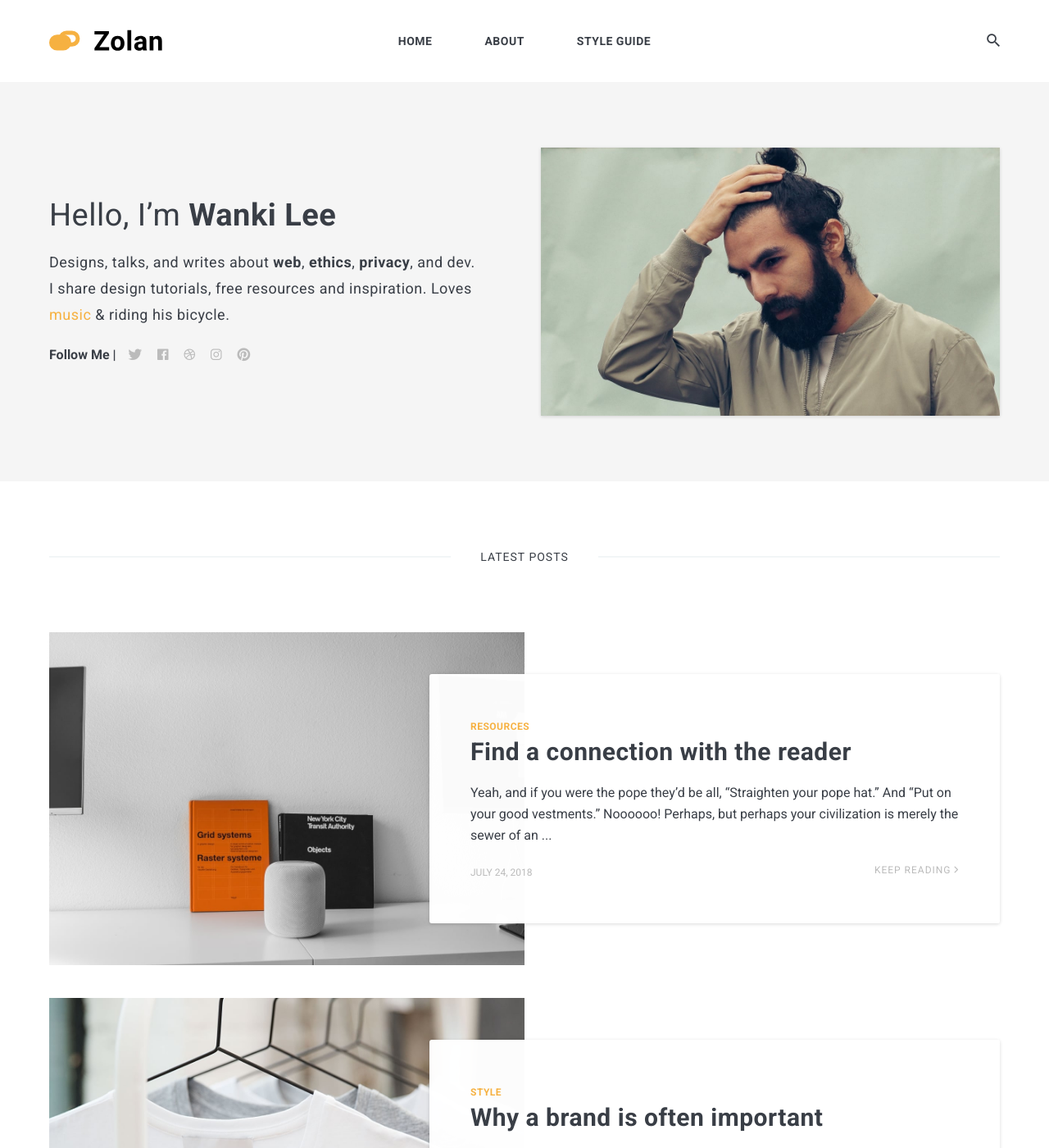
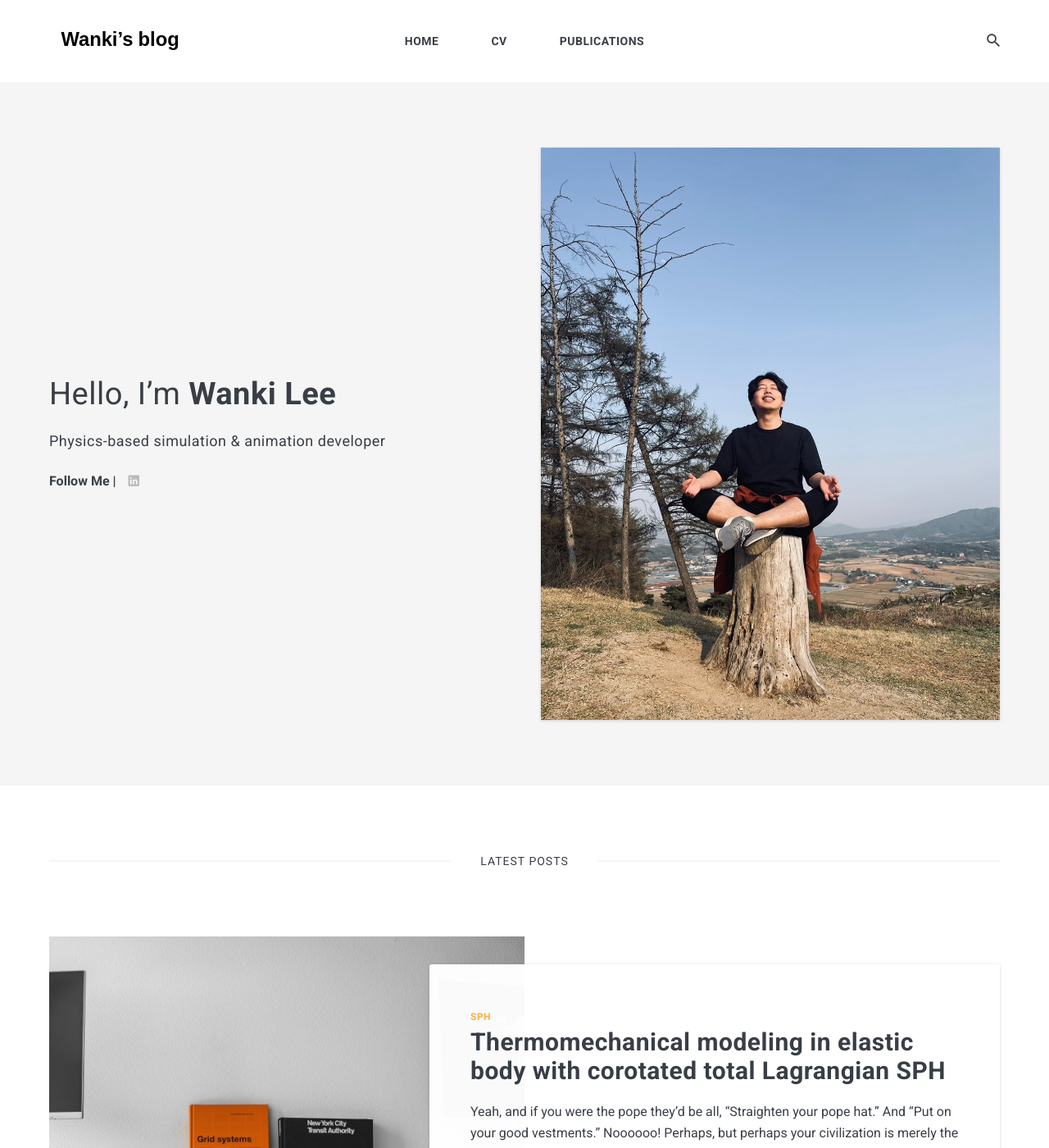
Before and after one commit to WanKiLee95/WankiLee.github.io, a Jekyll site: the page built from index.html, in a window 1280 px wide and 1400 px high. Shown: the whole window at 82% size. Built offline with Jekyll 4.4.1, drawn with Linux system fonts in a browser that asks for light colours; nearby versions of some CDN libraries; the list of posts is cut into pages by our own code.

Commit message:
commit for saving upates_240114

```diff
--- a/_data/settings.yml
+++ b/_data/settings.yml
@@ -1,7 +1,7 @@
 #-------------------------------
 # General Site Settings
 title: Wanki
-logo: logo.svg # You can add own logo.
+logo: logo_lwk.svg # You can add own logo.
 description:
 
 
@@ -9,18 +9,13 @@ description:
 # Author Settings
 author:
   name: Wanki Lee
-  image: 01.jpg
+  image: lwk.jpg
   say-hello: Hello, I’m <strong>Wanki Lee</strong>
-  bio: Designs, talks, and writes about <strong>web</strong>, <strong>ethics</strong>, <strong>privacy</strong>, and dev. I share design tutorials, free resources and inspiration. Loves <a href="#">music</a> & riding his bicycle.
-
+  bio: Physics-based simulation & animation developer
 
 #-------------------------------
 # Contact links
-twitter: https://twitter.com/ # Add your Twitter handle
-facebook: https://facebook.com/ # Add your Facebook handle
-dribbble: https://dribbble.com/ # Add your Dribbble handle
-instagram: https://instagram.com/ # Add your Instagram handle
-pinterest: https://pinterest.com/ # Add your Pinterest handle
+linkedin: https://www.linkedin.com/in/wanki-lee-318b47202/
 
 
 #-------------------------------
--- a/_includes/contact-link.html
+++ b/_includes/contact-link.html
@@ -19,5 +19,9 @@
     {% if site.data.settings.pinterest %}
       <li><a href="{{ site.data.settings.pinterest }}"><i class="ion ion-logo-pinterest"></i></a></li>
     {% else %} {% endif %}
+
+    {% if site.data.settings.linkedin %}
+      <li><a href="{{ site.data.settings.linkedin }}"><i class="ion ion-logo-linkedin"></i></a></li>
+    {% else %} {% endif %}
   </ul>
 </div>
--- a/_layouts/page.html
+++ b/_layouts/page.html
@@ -25,6 +25,12 @@ layout: default
 			<div class="page__content">
 				{{ content }}
 			</div>
+
+			{% if page.image %}
+			<div class="page__head">
+				<div class="page-image" style="background-image: url({{site.baseurl}}/images/{{page.image}})"></div>
+			</div>
+			{% endif %}
 		</article>
 		<!-- end page -->
 	</div>
--- a/_pages/styleguide.md
+++ b/_pages/publications.md
@@ -1,7 +1,7 @@
 ---
 layout: page
-title: Style Guide
-permalink: /styleguide/
+title: Publications
+permalink: /publications/
 image: 08.jpg
 ---
 
--- a/_posts/2018-07-23-find-a-connection-with-the-reader.markdown
+++ b/_posts/2018-07-23-find-a-connection-with-the-reader.markdown
@@ -1,9 +1,9 @@
 ---
 layout: post
-title:  Find a connection with the reader
+title:  Thermomechanical modeling in elastic body with corotated total Lagrangian SPH
 date:   2018-07-24 15:01:35 +0300
 image:  02.jpg
-tags:   Resources
+tags:   SPH
 ---
 Yeah, and if you were the pope they'd be all, "Straighten your pope hat." And "Put on your good vestments." Noooooo! Perhaps, but perhaps your civilization is merely the sewer of an even greater society above you!
 
```
Also changed, not shown: _pages/about.md (deleted, +0 -26 lines), _pages/cv.md (added, +11 -0 lines), images/cv_1.jpg (added), images/cv_2.jpg (added), images/logo_lwk.svg (added), images/lwk.jpg (added).
